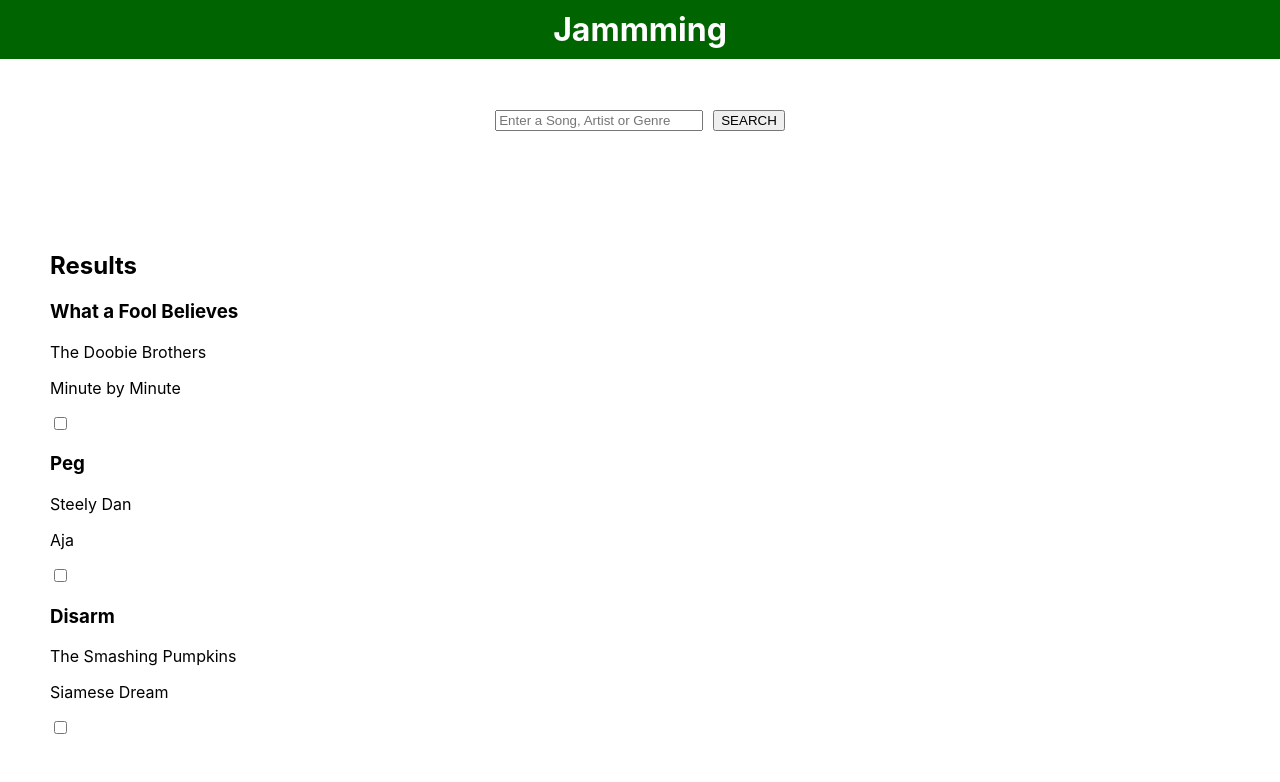
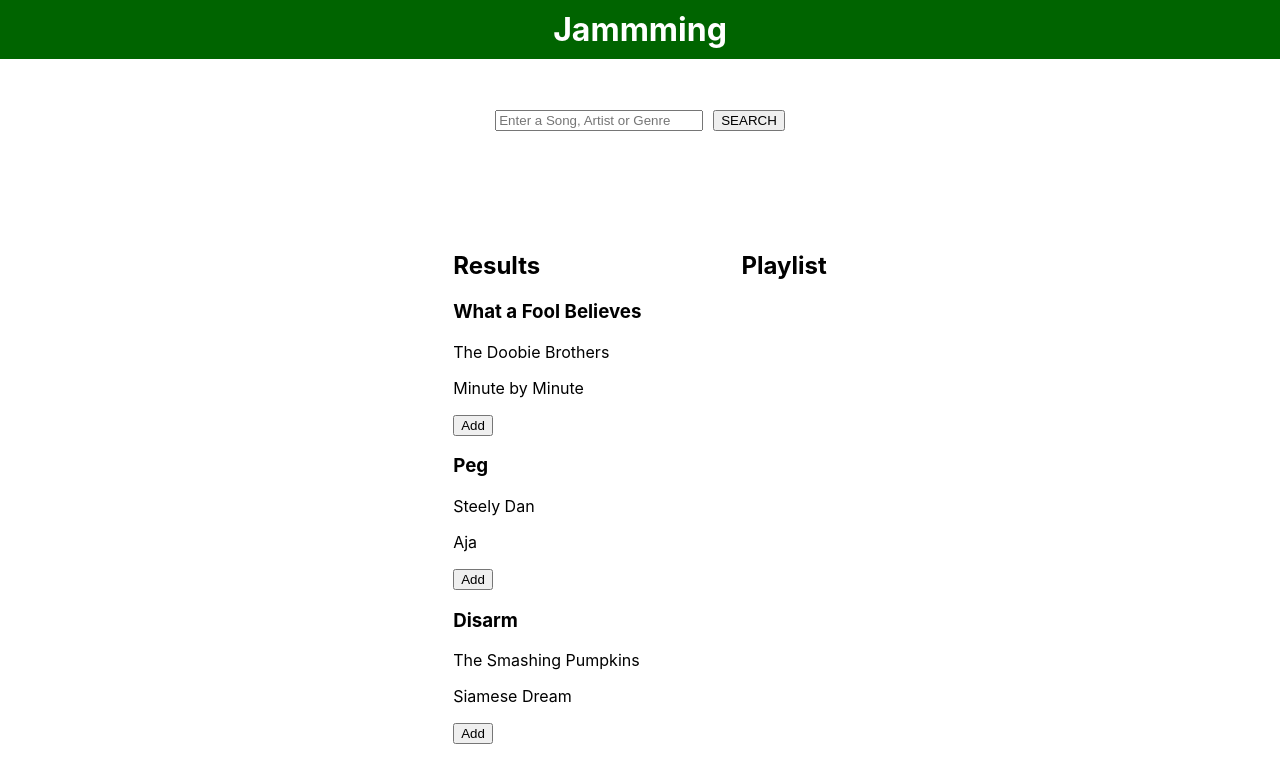
Before and after one commit to cpherishii/jammming, a React (Create React App) app: page / in a window 1280 px wide. Shown: the top 782 px of the page. Built offline with nearby package versions, Linux system fonts and the light colour scheme.

Commit message:
Add Playlist component, refactor SearchResults into reusable Tracklist and Track components

```diff
--- a/src/App.css
+++ b/src/App.css
@@ -36,3 +36,9 @@
     transform: rotate(360deg);
   }
 }
+
+.trackLists {
+  display: flex;
+  flex-wrap: wrap;
+  justify-content: center;
+}
--- a/src/App.js
+++ b/src/App.js
@@ -1,13 +1,56 @@
-import logo from './logo.svg';
+import React, { useState } from 'react';
 import './App.css';
 import SearchBar from './components/SearchBar/SearchBar';
 import SearchResults from './components/SearchResults/SearchResults';
+import Playlist from './components/Playlist/Playlist';
+
+const tracks = [
+  {
+      'id': 0,
+      'name': 'What a Fool Believes',
+      'artist': 'The Doobie Brothers',
+      'album': 'Minute by Minute',
+      'duration_ms': 205000
+  },
+  {
+      'id': 1,
+      'name': 'Peg',
+      'artist': 'Steely Dan',
+      'album': 'Aja',
+      'duration_ms': 237000
+  },
+  {
+      'id': 2,
+      'name': 'Disarm',
+      'artist': 'The Smashing Pumpkins',
+      'album': 'Siamese Dream',
+      'duration_ms': 200000
+  }
+];
 
 function App() {
+  const [playlistTracks, setPlaylistTracks] = useState([]);
+  const [searchResultTracks, setSearchResultTracks] = useState([]);
+
+  const handleAddTrack = (index) => {
+    setPlaylistTracks(prevTracks => {
+      return [...prevTracks, tracks[index]];
+    });
+  };
+
+  const handleRemoveTrack = (index) => {
+    setPlaylistTracks(prevTracks => {
+      return prevTracks.filter((track, i) => i !== index);
+    });
+  };
+
   return (
     <>
       <SearchBar />
-      <SearchResults />
+      <div className="trackLists">
+        <SearchResults onTrackAction={handleAddTrack} tracks={tracks} />
+        <Playlist onTrackAction={handleRemoveTrack} playlistTracks={playlistTracks} />
+      </div>
     </>
   );
 }
--- a/src/components/Playlist/Playlist.js
+++ b/src/components/Playlist/Playlist.js
@@ -0,0 +1,19 @@
+import React from 'react';
+import styles from './Playlist.module.css';
+import Tracklist from '../Tracklist/Tracklist';
+
+const Playlist = ({playlistTracks, onTrackAction}) => {
+
+    return (
+        <div className={styles.Playlist}>
+            <h2>Playlist</h2>
+            <Tracklist
+                tracks={playlistTracks}
+                button="remove"
+                onTrackAction={onTrackAction}
+                keyPrefix="Playlist"/>
+        </div>
+    )
+};
+
+export default Playlist;
--- a/src/components/Playlist/Playlist.module.css
+++ b/src/components/Playlist/Playlist.module.css
@@ -0,0 +1,3 @@
+.Playlist {
+    padding: 50px;
+}
--- a/src/components/SearchResults/SearchResults.js
+++ b/src/components/SearchResults/SearchResults.js
@@ -1,43 +1,16 @@
 import React, { useState, useEffect } from 'react';
 import styles from './SearchResults.module.css';
+import Tracklist from '../Tracklist/Tracklist';
 
-const tracks = [
-    {
-        'id': 0,
-        'name': 'What a Fool Believes',
-        'artist': 'The Doobie Brothers',
-        'album': 'Minute by Minute',
-        'duration_ms': 205000
-    },
-    {
-        'id': 1,
-        'name': 'Peg',
-        'artist': 'Steely Dan',
-        'album': 'Aja',
-        'duration_ms': 237000
-    },
-    {
-        'id': 2,
-        'name': 'Disarm',
-        'artist': 'The Smashing Pumpkins',
-        'album': 'Siamese Dream',
-        'duration_ms': 200000
+
+const SearchResults = ({onTrackAction, tracks}) => {
+    const [trackArray, setTrackArray] = useState([]);
+
+    const handleAddTrack = (track) => {
+        setTrackArray(prevTrackArray => {
+            return [...prevTrackArray, track]
+        });
     }
-];
-
-const SearchResults = () => {
-    const [track, setTrack] = useState();
-    const [trackArray, setTrackArray] = useState([]);
-    const handleCheckboxChange = ({target}) => {
-        const trackId = parseInt(target.value, 10);
-        setTrackArray(prevTrackArray => {
-            if (target.checked) {
-                return [...prevTrackArray, tracks.find((track) => track.id === trackId)];
-            } else {
-                return prevTrackArray.filter((track) => track.id !== trackId);
-            }
-        });
-    };
 
     useEffect(() => {
         console.log(trackArray);
@@ -46,18 +19,12 @@ const SearchResults = () => {
     return (
         <div className={styles.SearchResults}>
             <h2>Results</h2>
-            {tracks.map((track, i) => {
-                return (
-                    <div key={track.id} className={styles.Track}>
-                        <div className={styles.TrackInfo}>
-                            <h3>{track.name}</h3>
-                            <p>{track.artist}</p>
-                            <p>{track.album}</p>
-                            <input value={track.id} type="checkbox" onChange={handleCheckboxChange}></input>
-                        </div>
-                    </div>
-                );
-            })}
+            <Tracklist
+                tracks={tracks}
+                button="add"
+                onTrackAction={onTrackAction}
+                keyPrefix="SearchResults"
+            />
         </div>
     );
 };
--- a/src/components/Track/Track.js
+++ b/src/components/Track/Track.js
@@ -0,0 +1,24 @@
+import React from 'react';
+import styles from './Track.module.css';
+
+const Track = ({track, index, button, onTrackAction}) => {
+
+    const handleClick = () => {
+        onTrackAction(index);
+    };
+
+    return (
+        <div className={styles.Track}>
+            <div className={styles.TrackInfo}>
+                <h3>{track.name}</h3>
+                <p>{track.artist}</p>
+                <p>{track.album}</p>
+                <button className={styles.TrackAction} onClick={handleClick}>
+                    {button === 'add' ? 'Add' : 'Remove'}
+                </button>
+            </div>
+        </div>
+    );
+}
+
+export default Track;
--- a/src/components/Tracklist/Tracklist.js
+++ b/src/components/Tracklist/Tracklist.js
@@ -0,0 +1,24 @@
+import React from 'react';
+import styles from './Tracklist.module.css';
+import Track from '../Track/Track';
+
+const Tracklist = ({tracks, button, handleCheckboxChange, onTrackAction, keyPrefix}) => {
+    return (
+        <>
+            {tracks.map((track, i) => {
+                return (
+                    <Track
+                        track={track}
+                        handleCheckboxChange={handleCheckboxChange}
+                        key={keyPrefix + i}
+                        index={i}
+                        button={button}
+                        onTrackAction={onTrackAction}
+                    />
+                );
+            })}
+        </>
+    );
+};
+
+export default Tracklist;
```
